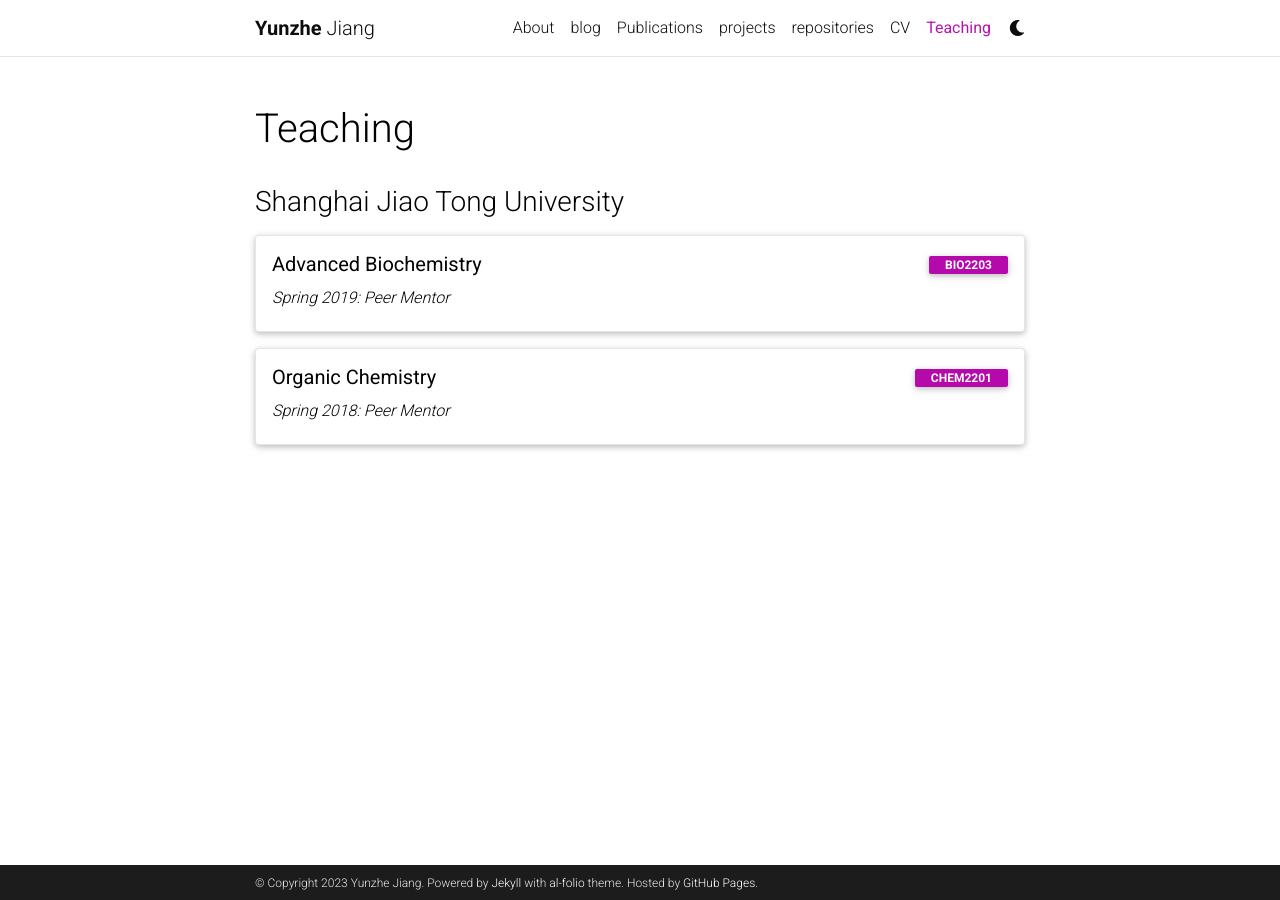
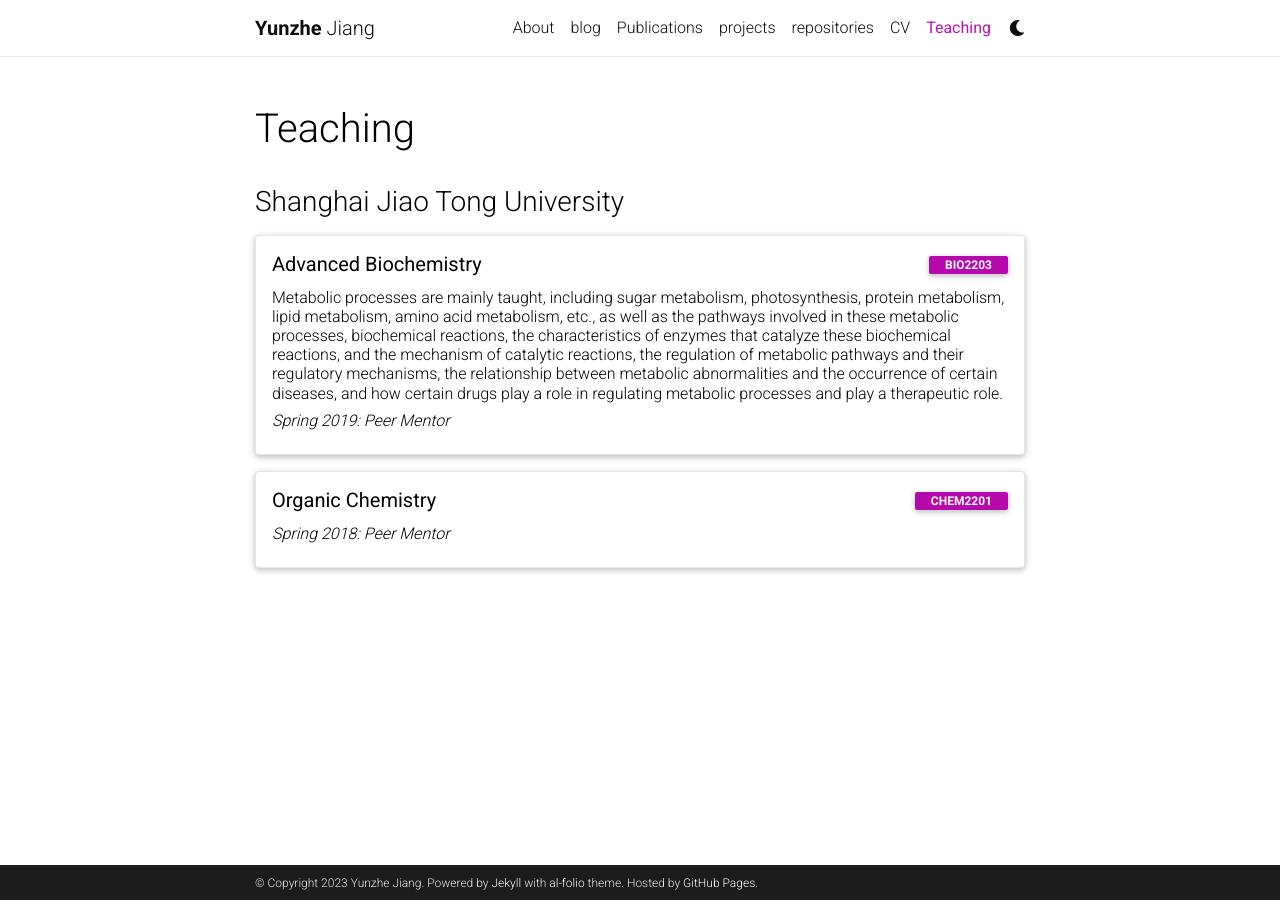
Before and after one commit to yzJiang9/yzJiang9.github.io, a Jekyll site: the page built from _pages/teaching.md, in a window 1280 px wide. Built offline with Jekyll 4.4.1, drawn with Linux system fonts in a browser that asks for light colours; comment, search, counter and statistics services are not loaded; a style sheet for code colours, icons or effects is not loaded.

Commit message:
Update teaching.md

```diff
--- a/_pages/teaching.md
+++ b/_pages/teaching.md
@@ -21,6 +21,7 @@
         </span>
       </div>
     </div>
+    <h6 class="mt-2 mt-sm-0"> Metabolic processes are mainly taught, including sugar metabolism, photosynthesis, protein metabolism, lipid metabolism, amino acid metabolism, etc., as well as the pathways involved in these metabolic processes, biochemical reactions, the characteristics of enzymes that catalyze these biochemical reactions, and the mechanism of catalytic reactions, the regulation of metabolic pathways and their regulatory mechanisms, the relationship between metabolic abnormalities and the occurrence of certain diseases, and how certain drugs play a role in regulating metabolic processes and play a therapeutic role. </h6>
     <h6 class="mt-2 mt-sm-0"><i>Spring 2019: Peer Mentor</i></h6>
   </div>
 </div>
```
